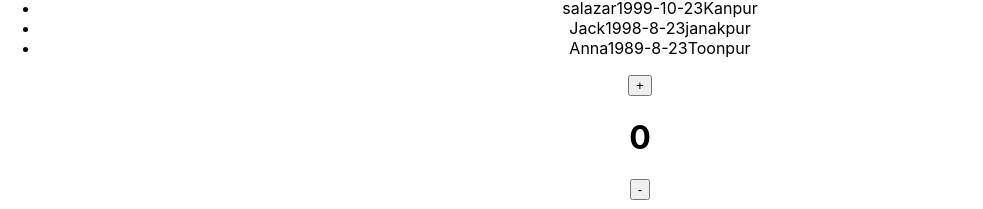
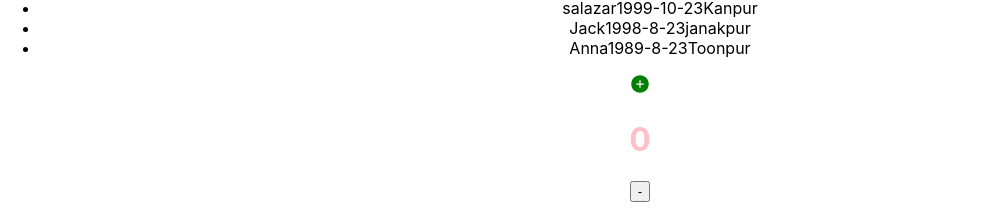
Before and after one commit to n-pravab/begineers-react-external, a React (Create React App) app: page / in a window 1280 px wide. Shown: the part 483-692 px from the top of the page, without its empty margins (0-983 px from the left). Built offline with nearby package versions, Linux system fonts and the light colour scheme.

Commit message:
test differents components on icon in counter

```diff
--- a/src/components/counter.js
+++ b/src/components/counter.js
@@ -1,12 +1,19 @@
 import React from "react";
 import { useState } from "react";
+import { AiFillPlusCircle } from "react-icons/ai";
+// import { AAiFillMinusSquare } from "react-icons/aa";
 
 export const Counter = () => {
   const [count, setCount] = useState(0);
   return (
     <div>
-      <button onClick={() => setCount(count + 1)}>+</button>
-      <h1>{count}</h1>
+      <AiFillPlusCircle
+        size={count + 20}
+        color={count >= 12 ? "red" : "green"}
+        onClick={() => setCount(count >= 12 ? count : count + 1)}
+      />
+      <h1 style={{ color: `${count >= 12 ? "red" : "pink"}` }}>{count}</h1>
+      {/* string vitra operation halna pare literal usee garne   */}
       <button onClick={() => setCount(count > 1 ? count - 1 : count)}>-</button>
     </div>
   );
```
